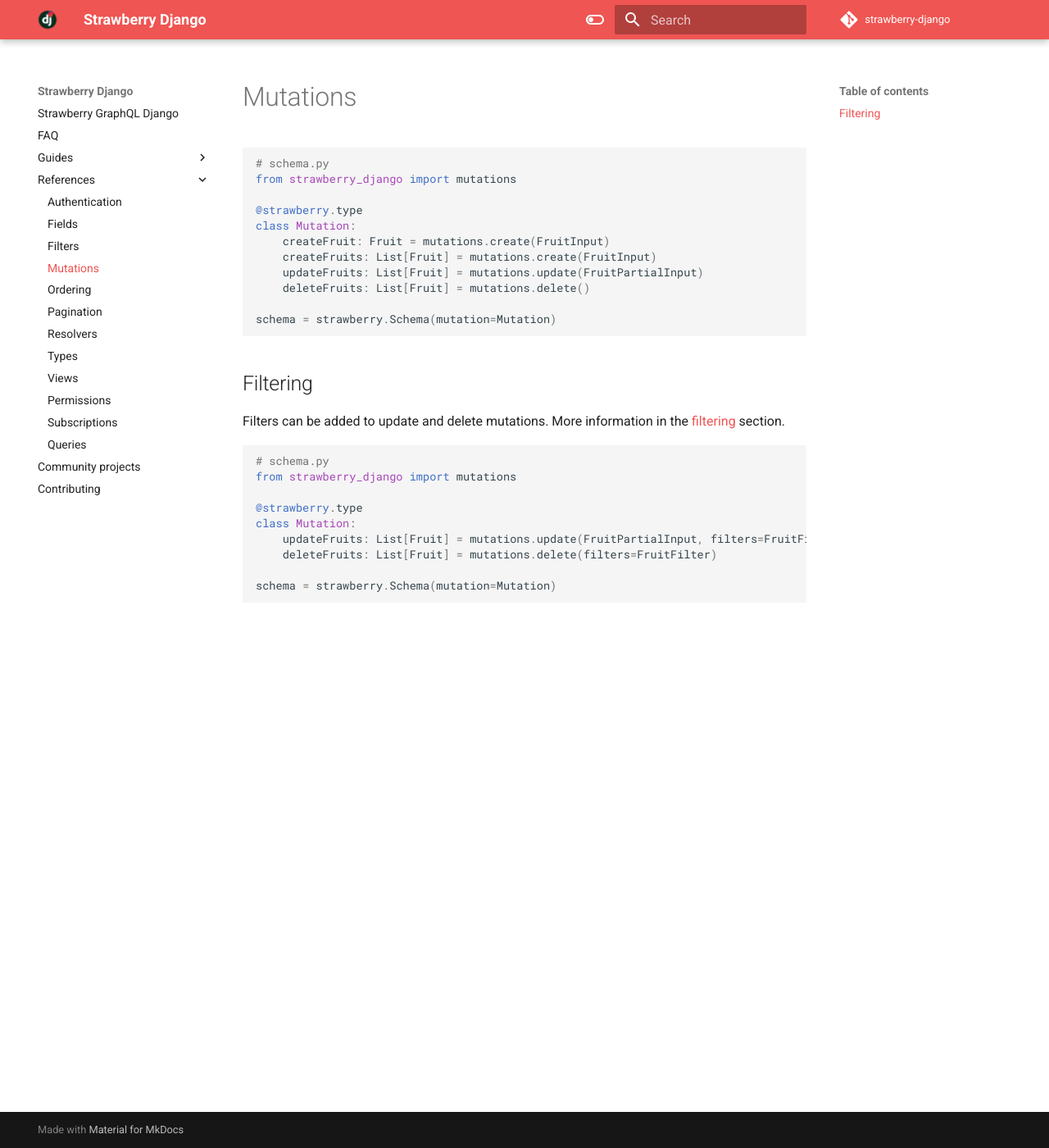
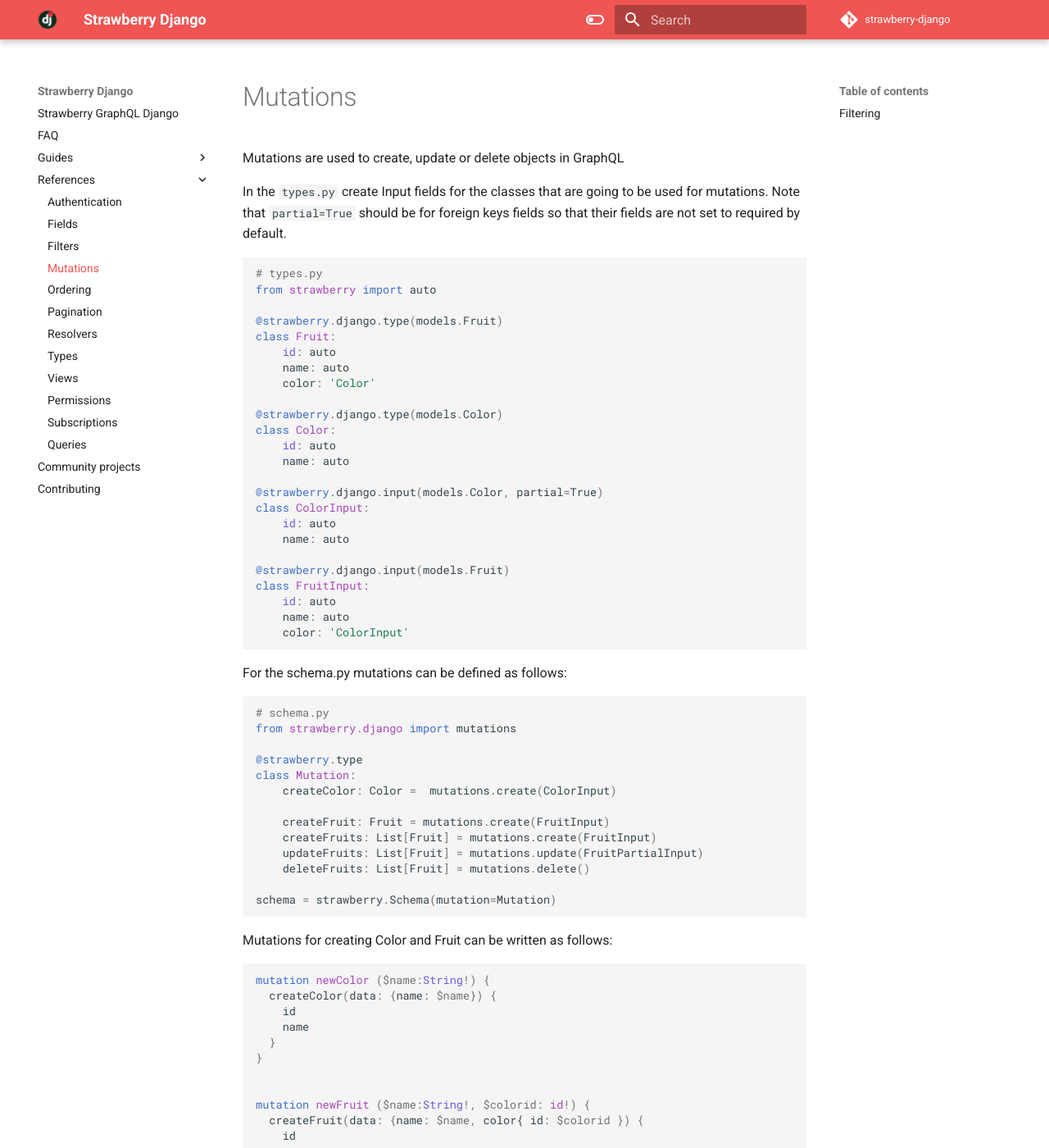
Before and after one commit to strawberry-graphql/strawberry-django, an MkDocs documentation site: the page built from docs/references/mutations.md, in a window 1280 px wide and 1400 px high. Shown: the whole window at 82% size. Built offline with MkDocs 1.6.1 and Material for MkDocs 9.7.7, drawn with Linux system fonts in a browser that asks for light colours; comment, search, counter and statistics services are not loaded; some of the changed text lies outside the part shown.

Commit message:
Created example and query for mutation
added docs and example for Foreign key using partial=True
changed imports to what is currently used

````diff
--- a/docs/references/mutations.md
+++ b/docs/references/mutations.md
@@ -1,11 +1,46 @@
 # Mutations
+Mutations are used to create, update or delete objects in GraphQL
+
+In the `types.py` create Input fields for the classes that are going to be used for mutations. Note that `partial=True` should be for foreign keys fields so that their fields are not set to required by default.
+
+```python
+# types.py
+from strawberry import auto
+
+@strawberry.django.type(models.Fruit)
+class Fruit:
+    id: auto
+    name: auto
+    color: 'Color'
+
+@strawberry.django.type(models.Color)
+class Color:
+    id: auto
+    name: auto
+
+@strawberry.django.input(models.Color, partial=True)
+class ColorInput:
+    id: auto
+    name: auto
+
+@strawberry.django.input(models.Fruit)
+class FruitInput:
+    id: auto
+    name: auto
+    color: 'ColorInput'
+
+```
+
+For the schema.py mutations can be defined as follows:
 
 ```python
 # schema.py
-from strawberry_django import mutations
+from strawberry.django import mutations
 
 @strawberry.type
 class Mutation:
+    createColor: Color =  mutations.create(ColorInput)
+
     createFruit: Fruit = mutations.create(FruitInput)
     createFruits: List[Fruit] = mutations.create(FruitInput)
     updateFruits: List[Fruit] = mutations.update(FruitPartialInput)
@@ -14,13 +49,37 @@
 schema = strawberry.Schema(mutation=Mutation)
 ```
 
+Mutations for creating Color and Fruit can be written as follows:
+
+```graphql
+
+mutation newColor ($name:String!) {
+  createColor(data: {name: $name}) {
+    id
+    name
+  }
+}
+
+
+mutation newFruit ($name:String!, $colorid: id!) {
+  createFruit(data: {name: $name, color{ id: $colorid }) {
+    id
+    name
+    color {
+      name
+      id
+    }
+  }
+}
+```
+
 ## Filtering
 
 Filters can be added to update and delete mutations. More information in the [filtering](filters.md) section.
 
 ```python
 # schema.py
-from strawberry_django import mutations
+from strawberry.django import mutations
 
 @strawberry.type
 class Mutation:
````
